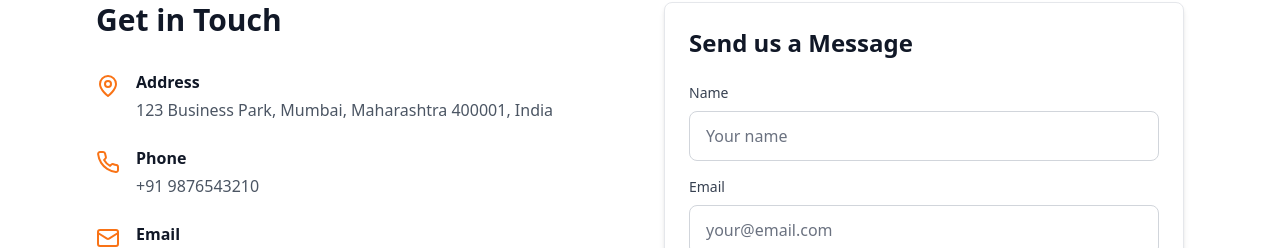
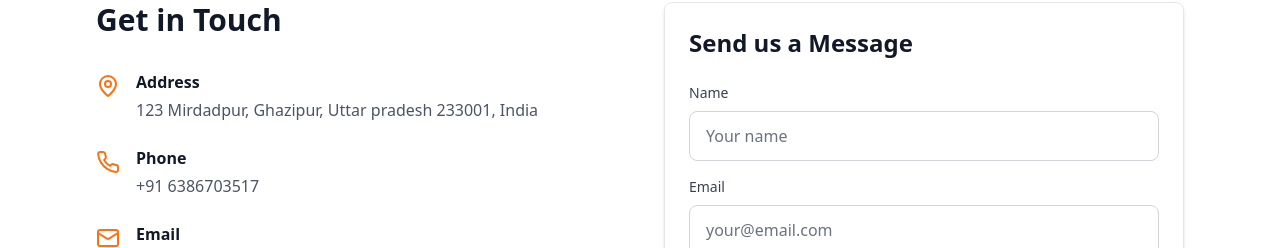
Before and after one commit to Praveen-3517/kaamfinder-india, a Next.js app in the folder frontend/: page /contact in a window 1280 px wide. Shown: the part 459-707 px from the top of the page. Built offline with nearby package versions, Linux system fonts and the light colour scheme.

Commit message:
chota change kiya

```diff
--- a/frontend/src/app/contact/page.tsx
+++ b/frontend/src/app/contact/page.tsx
@@ -64,7 +64,7 @@ export default function ContactPage() {
                       Address
                     </h3>
                     <p className="text-gray-600 dark:text-gray-400">
-                      123 Business Park, Mumbai, Maharashtra 400001, India
+                      123 Mirdadpur, Ghazipur, Uttar pradesh 233001, India
                     </p>
                   </div>
                 </div>
@@ -76,7 +76,7 @@ export default function ContactPage() {
                       Phone
                     </h3>
                     <p className="text-gray-600 dark:text-gray-400">
-                      +91 9876543210
+                      +91 6386703517
                     </p>
                   </div>
                 </div>
```
